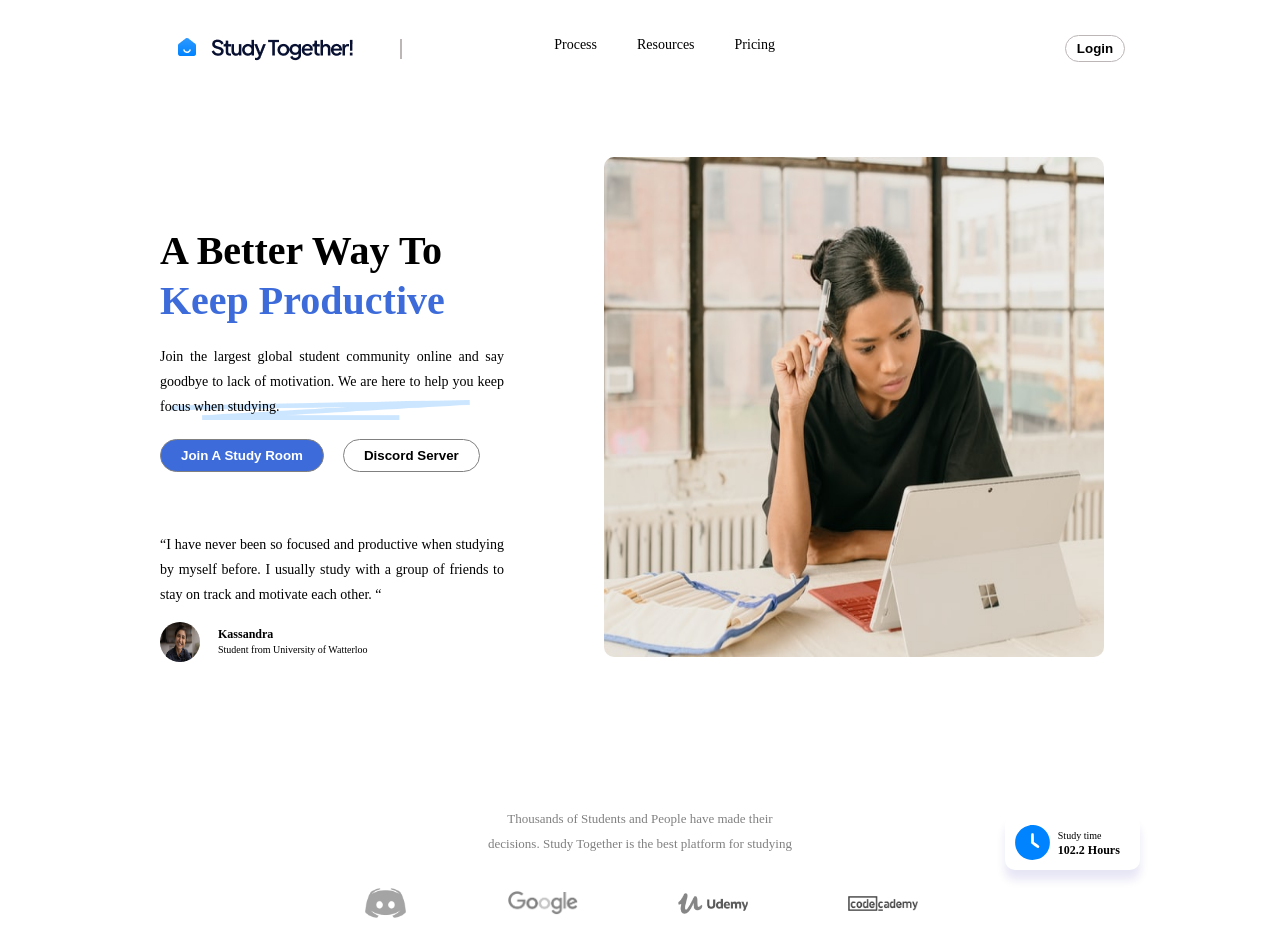
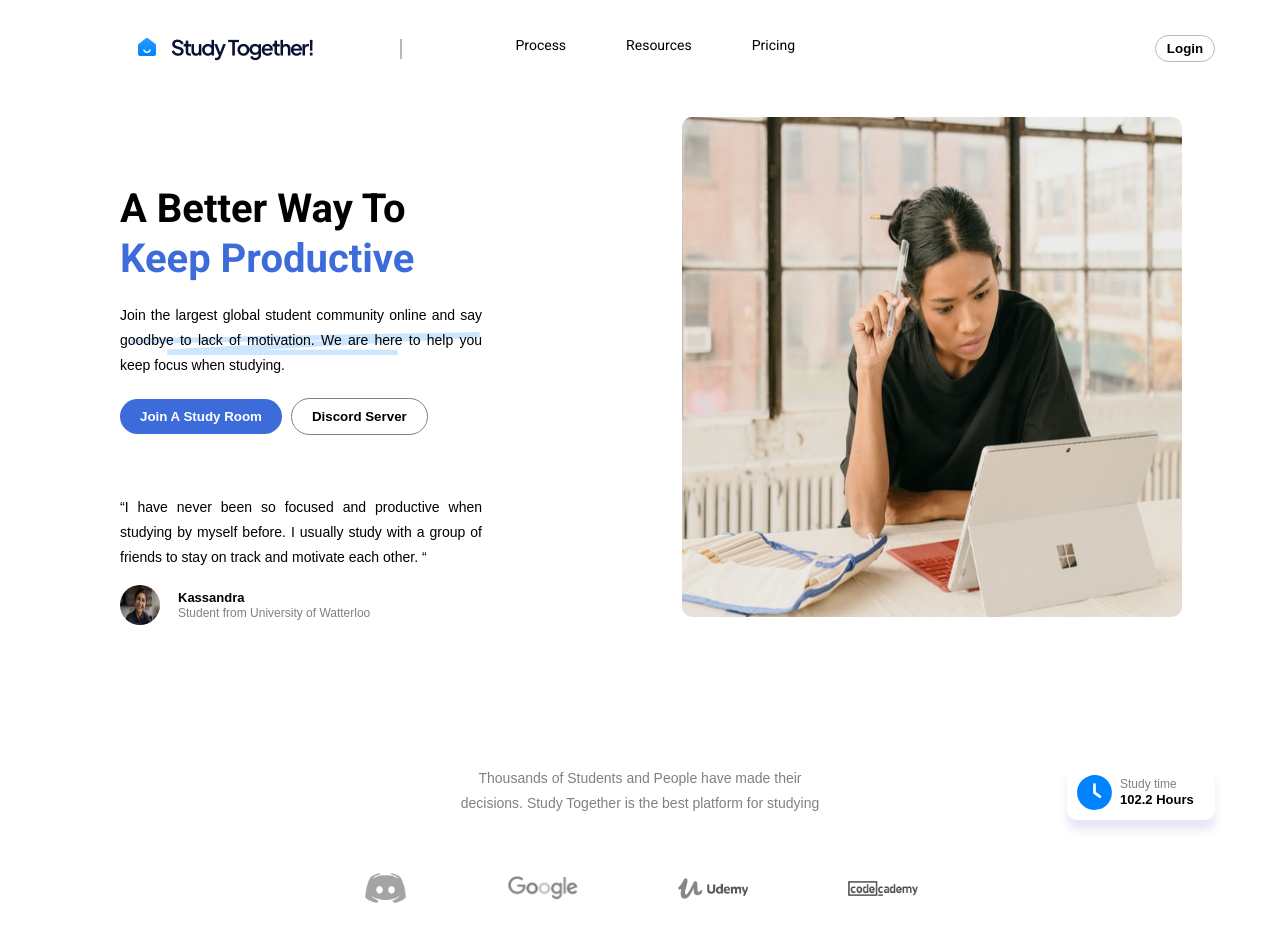
Before and after one commit to JehoshaphatOse/JehoshaphatOse.github.io, a plain HTML site: page index.html in a window 1280 px wide. Drawn offline with Linux system fonts and the light colour scheme.

Commit message:
Corrections

```diff
--- a/index.html
+++ b/index.html
@@ -6,6 +6,9 @@
     <meta name="viewport" content="width=device-width, initial-scale=1.0">
     <title>Landing Page</title>
     <link rel="stylesheet" href="style2.css">
+    <link rel="preconnect" href="https://fonts.googleapis.com">
+    <link rel="preconnect" href="https://fonts.gstatic.com" crossorigin>
+    <link href="https://fonts.googleapis.com/css2?family=Roboto:ital,wght@0,100;0,300;0,400;0,500;0,700;1,100;1,300;1,400;1,500&display=swap" rel="stylesheet">
 </head>
 <body>
     <section class="nav">
--- a/style2.css
+++ b/style2.css
@@ -6,8 +6,12 @@
 body{
     max-width: 100%;
     margin-left: 100px;
+    font-family: 'Roboto', sans-serif;
 
 
+}
+p{
+    font-family: sans-serif;
 }
 
 ul{
@@ -21,7 +25,7 @@ ul{
     padding: 15px;
 }
 .nav-logo{
-    padding-left: 60px;
+    padding-left: 20px;
 
 
 }
@@ -33,7 +37,7 @@ ul{
     left: 400px;
 }
 .nav-right{
-    max-width: 80%;
+    max-width: 100%;
 }
 
 .nav-right ul{
@@ -42,7 +46,9 @@ ul{
 .nav-right ul li{
     padding: 20px;
     position: relative;
-    right: 120px;
+    right: 150px;
+    margin-left: 20px;
+
 }
 .nav-right ul li a{
     text-decoration: none;
@@ -56,19 +62,20 @@ ul{
     border-radius: 20px;
     border: 1px solid rgb(188, 182, 182);
     background-color: white;
-    margin-left: 250px;
+    margin-left: 300px;
+    margin-right: -120px;
     cursor: pointer;
     font-weight: bold;
 }
 .header{
-    max-width: 80%;
-    padding: 60px;
+    max-width: 90%;
+    padding: 20px;
     display: flex;
     justify-content: center;
     align-items: center;
 }
 .img-rose{
-   margin-left: 100px;
+   margin-left: 200px;
 
 }
 .img-rose img{
@@ -77,7 +84,7 @@ ul{
     margin-bottom: 85px;
 }
 .header-content{
-    max-width: 100%;
+    max-width: 150%;
 }
 h1{
     font-size: 40px;
@@ -95,10 +102,10 @@ p{
 
 }
 .header-decor{
-    max-width: 300px;
+    max-width: 350px;
     position: absolute;
-    top: 50%;
-    left: 170px;
+    top: 41.5%;
+    left: 130px;
     z-index: -2;
 
 }
@@ -110,10 +117,10 @@ p{
 
 }
 button.btn{
-    margin-left: 15px;
+    margin-left: 5px;
     background-color:white;
     border: 1px solid grey;
-    padding: 8px 20px;
+    padding: 10px 20px;
     border-radius: 20px;
     font-weight: bold;
     cursor: pointer;
@@ -121,8 +128,8 @@ button.btn{
 
 button.btn-1{
     background-color:#3d6cda;
-    border: 1px solid grey;
-    padding: 8px 20px;
+    border: none;
+    padding: 10px 20px;
     border-radius: 20px;
     font-weight: bold;
     color: white;
@@ -137,19 +144,21 @@ button.btn-1{
     height: 40px;
 }
 .testimonial-container p{
-    font-size: 10px;
+    font-size: 12px;
     margin-left: 18px;
     line-height: 15px;
     margin-top: 5px;
+    color: grey;
 
 }
 .testimonial-container span{
     font-weight: bold;
-    font-size: 12px;
+    font-size: 13px;
+    color: black;
 
 }
 .clock{
-    width: 9%;
+    width: 10%;
     display: flex;
     justify-content: flex-start;
     align-items: center;
@@ -157,26 +166,30 @@ button.btn-1{
     padding: 10px;
     border-radius: 10px;
     position: absolute;
-    right: 140px;
-    bottom: -70px;
+    right: 65px;
+    bottom: -20px;
     box-shadow: 0px 10px 10px 0px rgba(18, 12, 155, 0.1);
 
 
 }
 .clock p{
-    font-size: 10px;
+    font-size: 12px;
     padding: 0 8px;
     line-height: 15px;
+    color: grey;
 }
 .clock span{
-    font-size: 12px;
+    font-size: 13px;
     font-weight: bold;
+    color: black;
+
 }
 .middle-content p{
     text-align: center;
-    font-size: 13px;
+    font-size: 14px;
     color: gray;
     margin-right:100px;
+    margin-top: 40px;
 
 }
 
@@ -191,7 +204,8 @@ button.btn-1{
     width: 70px;
     margin-right:100px;
     margin-top: 25px;
-    margin-bottom: 20px;
+    margin-bottom: 30px;
+    margin-top: 50px;
 }
 .footer-logos img:first-child{
     width: 45px;
```
